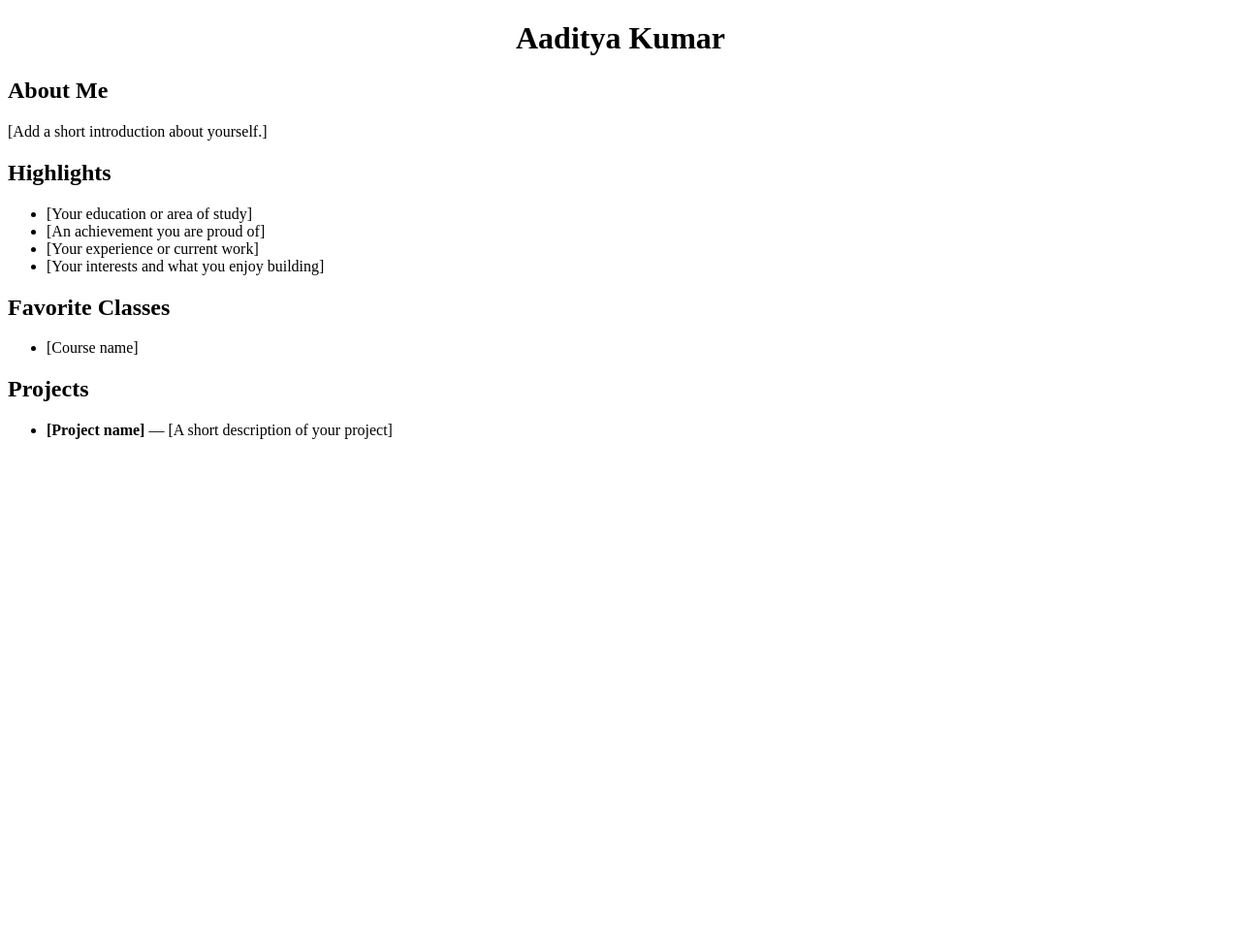
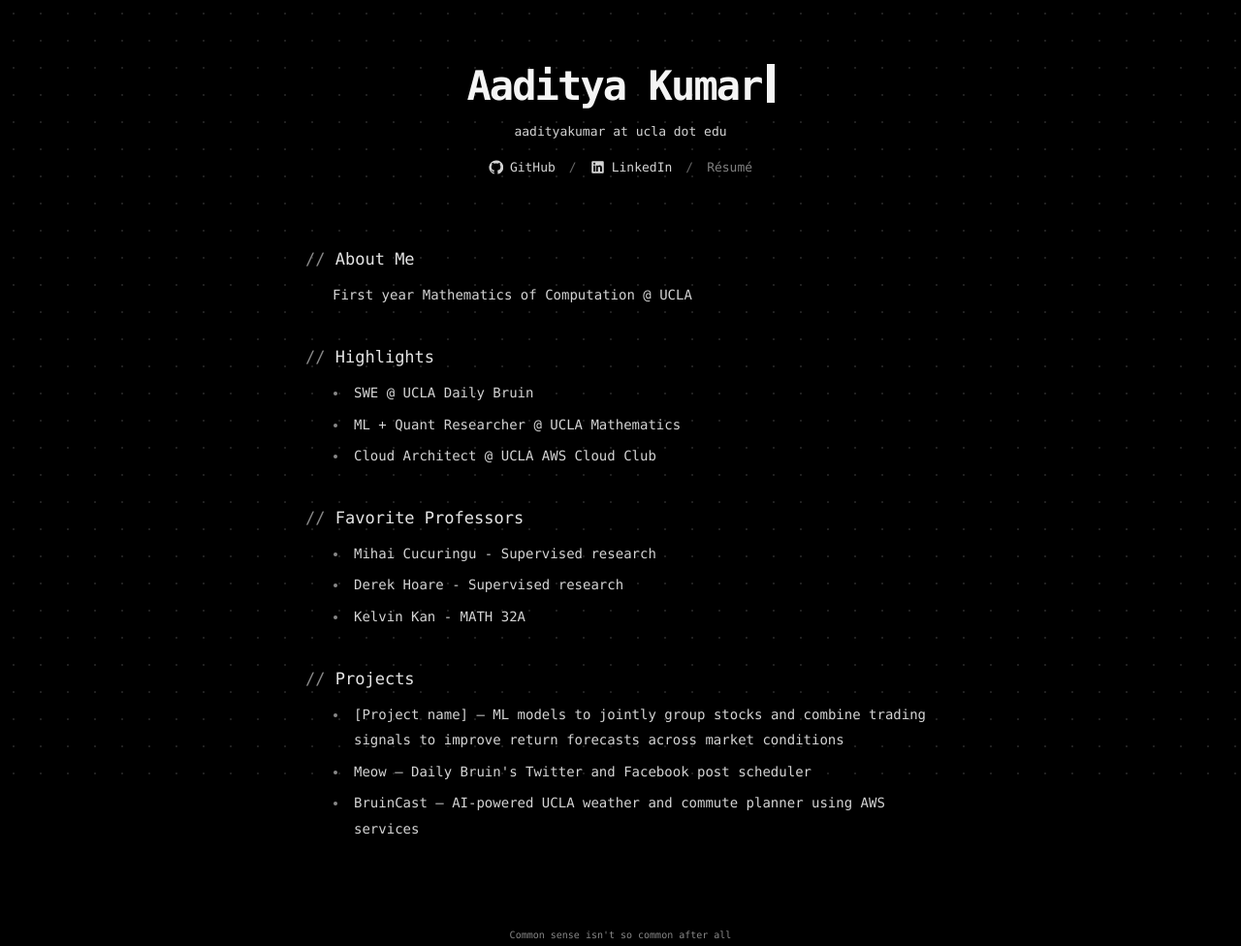
Before and after one commit to kumarsaaditya/Portfolio, a plain HTML site: page index.html in a window 1280 px wide. Shown: the whole page at 97% size. Before the commit the page ends 800 px from the top, so only its background shows below. Drawn offline with Linux system fonts and the light colour scheme.

Commit message:
animation and profile information added

```diff
--- a/index.html
+++ b/index.html
@@ -4,41 +4,52 @@
   <meta charset="UTF-8">
   <meta name="viewport" content="width=device-width, initial-scale=1">
   <title>Aaditya Kumar</title>
+  <meta name="color-scheme" content="dark">
+  <link rel="stylesheet" href="styles.css">
+  <script src="script.js" defer></script>
 </head>
 <body>
+  <canvas id="dot-grid" aria-hidden="true"></canvas>
+  <div class="page">
   <header>
-    <h1 align="center">Aaditya Kumar</h1>
+    <h1 aria-label="Aaditya Kumar"><span class="name-line" aria-hidden="true"><span id="typed-name">Aaditya Kumar</span><span class="typing-cursor"></span></span></h1>
+    <p class="email">aadityakumar at ucla dot edu</p>
+    <p>
+      <a href="https://github.com/kumarsaaditya" target="_blank" rel="noopener noreferrer"><svg class="social-icon" viewBox="0 0 24 24" aria-hidden="true" fill="currentColor"><path d="M12 .8a11.4 11.4 0 0 0-3.6 22.2c.6.1.8-.2.8-.5v-2.2c-3.3.7-4-1.4-4-1.4-.5-1.3-1.3-1.6-1.3-1.6-1.1-.7.1-.7.1-.7 1.2.1 1.8 1.2 1.8 1.2 1 1.8 2.7 1.3 3.4 1 .1-.8.4-1.3.8-1.6-2.7-.3-5.5-1.3-5.5-6a4.7 4.7 0 0 1 1.2-3.2c-.1-.3-.5-1.5.1-3.2 0 0 1-.3 3.3 1.2a11.4 11.4 0 0 1 6 0c2.3-1.5 3.3-1.2 3.3-1.2.6 1.7.2 2.9.1 3.2a4.7 4.7 0 0 1 1.2 3.2c0 4.7-2.8 5.7-5.5 6 .4.4.8 1.1.8 2.2v3.3c0 .3.2.6.8.5A11.4 11.4 0 0 0 12 .8Z"/></svg>GitHub</a>
+      <span class="separator" aria-hidden="true">/</span>
+      <a href="https://www.linkedin.com/in/kumarsaaditya" target="_blank" rel="noopener noreferrer"><svg class="social-icon" viewBox="0 0 24 24" aria-hidden="true" fill="currentColor"><path d="M20.5 2h-17A1.5 1.5 0 0 0 2 3.5v17A1.5 1.5 0 0 0 3.5 22h17a1.5 1.5 0 0 0 1.5-1.5v-17A1.5 1.5 0 0 0 20.5 2ZM8 19H5V9h3ZM6.5 7.7a1.7 1.7 0 1 1 0-3.4 1.7 1.7 0 0 1 0 3.4ZM19 19h-3v-5c0-1.2 0-2.7-1.7-2.7s-2 1.3-2 2.6V19h-3V9h2.9v1.4h.1a3.2 3.2 0 0 1 2.9-1.6c3.1 0 3.8 2 3.8 4.5Z"/></svg>LinkedIn</a>
+      <span class="separator" aria-hidden="true">/</span>
+      <span title="Résumé coming soon">Résumé</span>
+    </p>
   </header>
 
   <main>
     <section>
       <h2>About Me</h2>
-      <p>[Add a short introduction about yourself.]</p>
+      <p>First year Mathematics of Computation @ UCLA</p>
     </section>
-
     <section>
       <h2>Highlights</h2>
       <ul>
-        <li>[Your education or area of study]</li>
-        <li>[An achievement you are proud of]</li>
-        <li>[Your experience or current work]</li>
-        <li>[Your interests and what you enjoy building]</li>
+        <li>SWE @ UCLA Daily Bruin</li>
+        <li>ML + Quant Researcher @ UCLA Mathematics</li>
+        <li>Cloud Architect @ UCLA AWS Cloud Club</li>
       </ul>
     </section>
-
     <section>
-      <h2>Favorite Classes</h2>
-      <ul>
-        <li>[Course name]</li>
-      </ul>
+      <h2>Favorite Professors</h2>
+      <ul><li>Mihai Cucuringu - Supervised research</li></ul>
+      <ul><li>Derek Hoare - Supervised research</li></ul>
+      <ul><li>Kelvin Kan - MATH 32A</li></ul>
     </section>
-
     <section>
       <h2>Projects</h2>
-      <ul>
-        <li><strong>[Project name]</strong> — [A short description of your project]</li>
-      </ul>
+      <ul><li><a href="https://github.com" target="_blank" rel="noopener noreferrer">[Project name]</a> — ML models to jointly group stocks and combine trading signals to improve return forecasts across market conditions</li></ul>
+      <ul><li><a href="https://github.com" target="_blank" rel="noopener noreferrer">Meow</a> — Daily Bruin's Twitter and Facebook post scheduler</li></ul>
+      <ul><li><a href="https://github.com" target="_blank" rel="noopener noreferrer">BruinCast</a> — AI-powered UCLA weather and commute planner using AWS services </li></ul>
     </section>
   </main>
+  <footer>Common sense isn&#39;t so common after all</footer>
+  </div>
 </body>
 </html>
--- a/script.js
+++ b/script.js
@@ -0,0 +1,117 @@
+// Dots gently repel from the pointer and spring back into their grid.
+const canvas = document.getElementById('dot-grid');
+const context = canvas.getContext('2d');
+const motionPreference = matchMedia('(prefers-reduced-motion: reduce)');
+let dots = [], width = 0, height = 0, frame = null;
+let previousFrame = 0;
+const pointer = { x: -1000, y: -1000 };
+const ripples = [];
+const rippleDuration = 1500;
+function render() {
+  context.clearRect(0, 0, width, height);
+  const now = performance.now();
+  const step = Math.min((now - previousFrame) / 16.667 || 1, 2);
+  previousFrame = now;
+  while (ripples.length && now - ripples[0].start > rippleDuration) ripples.shift();
+  let moving = ripples.length > 0;
+  for (const dot of dots) {
+    const dx = dot.homeX - pointer.x, dy = dot.homeY - pointer.y;
+    const distance = Math.hypot(dx, dy);
+    const influence = Math.max(0, 1 - distance / 145);
+    const active = motionPreference.matches ? 0 : influence;
+    // Different phases and strengths let each dot respond independently.
+    const push = active * active * (34 + dot.strength * 18);
+    const driftX = Math.sin(now * .0018 + dot.phase) * active * 9;
+    const driftY = Math.cos(now * .0015 + dot.phase * 1.7) * active * 9;
+    if (active > .01) moving = true;
+    let rippleX = 0, rippleY = 0, rippleLight = 0;
+    for (const ripple of ripples) {
+      const age = now - ripple.start;
+      const rx = dot.homeX - ripple.x, ry = dot.homeY - ripple.y;
+      const radius = Math.hypot(rx, ry);
+      const wave = (radius - age * .8) / 42;
+      const envelope = Math.exp(-wave * wave) * (1 - age / rippleDuration);
+      const displacement = Math.sin(wave * 2) * envelope * 8;
+      rippleX += rx / (radius || 1) * displacement;
+      rippleY += ry / (radius || 1) * displacement;
+      rippleLight += envelope;
+    }
+    const directionX = distance > .01 ? dx / distance : Math.cos(dot.phase);
+    const directionY = distance > .01 ? dy / distance : Math.sin(dot.phase);
+    const targetX = dot.homeX + directionX * push + driftX + rippleX;
+    const targetY = dot.homeY + directionY * push + driftY + rippleY;
+    dot.vx = (dot.vx + (targetX - dot.x) * .035 * step) * Math.pow(.80, step);
+    dot.vy = (dot.vy + (targetY - dot.y) * .035 * step) * Math.pow(.80, step);
+    dot.x += dot.vx * step;
+    dot.y += dot.vy * step;
+    if (Math.abs(targetX-dot.x) + Math.abs(targetY-dot.y) + Math.abs(dot.vx) + Math.abs(dot.vy) > .05) moving = true;
+    context.beginPath();
+    context.arc(dot.x, dot.y, 1 + influence * .65 + Math.min(rippleLight, 1) * .3, 0, Math.PI * 2);
+    context.fillStyle = `rgba(255,255,255,${Math.min(1, .17 + influence * .49 + rippleLight * .25)})`;
+    context.fill();
+  }
+  frame = moving ? requestAnimationFrame(render) : null;
+}
+function schedule() { if (frame === null) { previousFrame = performance.now(); frame = requestAnimationFrame(render); } }
+function resize() {
+  width = innerWidth; height = innerHeight;
+  const ratio = Math.min(devicePixelRatio || 1, 2);
+  canvas.width = width * ratio; canvas.height = height * ratio;
+  context.setTransform(ratio, 0, 0, ratio, 0, 0);
+  dots = [];
+  for (let y = 14; y < height; y += 28) {
+    for (let x = 14; x < width; x += 28) dots.push({homeX:x, homeY:y, x, y, vx:0, vy:0, phase:Math.random()*Math.PI*2, strength:Math.random()});
+  }
+  schedule();
+}
+window.addEventListener('pointermove', event => {
+  if (event.pointerType === 'touch') return;
+  pointer.x = event.clientX; pointer.y = event.clientY; schedule();
+}, { passive: true });
+// Click ripple temporarily disabled; uncomment this handler to restore it.
+/*
+window.addEventListener('click', event => {
+  if (motionPreference.matches || event.detail === 0) return;
+  // Bound the number of overlapping waves during rapid clicking.
+  if (ripples.length >= 8) ripples.shift();
+  ripples.push({ x: event.clientX, y: event.clientY, start: performance.now() });
+  schedule();
+}, { passive: true });
+*/
+function reset() { pointer.x = -1000; pointer.y = -1000; schedule(); }
+document.documentElement.addEventListener('pointerleave', reset);
+window.addEventListener('blur', reset);
+window.addEventListener('resize', resize);
+motionPreference.addEventListener('change', schedule);
+resize();
+
+// Keep an accessible, stable heading while its visual text is retyped.
+const typedName = document.getElementById('typed-name');
+const fullName = typedName.textContent;
+let typingTimer;
+let nameCycle;
+function stopNameAnimation() {
+  clearTimeout(typingTimer);
+  clearInterval(nameCycle);
+  typedName.textContent = fullName;
+}
+function retypeName() {
+  let count = fullName.length;
+  function erase() {
+    typedName.textContent = fullName.slice(0, --count);
+    if (count > 0) typingTimer = setTimeout(erase, 65);
+    else typingTimer = setTimeout(type, 350);
+  }
+  function type() {
+    typedName.textContent = fullName.slice(0, ++count);
+    if (count < fullName.length) typingTimer = setTimeout(type, 110);
+  }
+  erase();
+}
+function startNameAnimation() {
+  stopNameAnimation();
+  if (!motionPreference.matches && !document.hidden) nameCycle = setInterval(retypeName, 15000);
+}
+motionPreference.addEventListener('change', startNameAnimation);
+document.addEventListener('visibilitychange', startNameAnimation);
+startNameAnimation();
--- a/styles.css
+++ b/styles.css
@@ -0,0 +1,41 @@
+* { box-sizing: border-box; }
+:root { color-scheme: dark; background: #000; color: #d4d4d4; font-family: "SFMono-Regular", Consolas, "Liberation Mono", monospace; }
+body { margin: 0; min-height: 100vh; }
+#dot-grid { position: fixed; inset: 0; width: 100%; height: 100%; pointer-events: none; }
+.page { position: relative; max-width: 820px; margin: 0 auto; padding: 64px 32px 80px; }
+header { text-align: center; margin-bottom: 64px; }
+h1 { margin: 0 0 20px; font-size: clamp(28px, 5vw, 42px); font-weight: 600; letter-spacing: -.045em; color: #f5f5f5; }
+header p { display: flex; flex-wrap: wrap; justify-content: center; gap: 14px; font-size: 13px; }
+a { color: #d4d4d4; text-decoration: none; }
+a:hover { color: #ffffff; text-decoration: underline; text-underline-offset: 5px; }
+a:focus-visible { outline: 1px solid #ffffff; outline-offset: 5px; }
+.separator { color: #666666; }
+header span[title] { color: #808080; }
+main { max-width: 650px; margin: auto; }
+section { margin: 0 0 40px; }
+h2 { color: #e5e5e5; font-size: 17px; font-weight: 500; margin: 0 0 14px; }
+h2::before { content: '// '; color: #888888; }
+section p, li { font-size: 14px; line-height: 1.9; }
+section p { margin: 0; padding-left: 28px; }
+ul { margin: 0; padding-left: 44px; }
+li { padding-left: 6px; margin: 6px 0; }
+li::marker { color: #888888; }
+strong { color: #cccccc; font-weight: 400; }
+@media (max-width: 600px) { .page { padding: 44px 23px; } header { margin-bottom: 48px; } header p { gap: 10px; font-size: 12px; } section p, li { font-size: 13px; } }
+
+header .email { color: #d4d4d4; margin: -6px 0 22px; font-size: 13px; }
+
+::selection { background: #39ff14; color: #000000; }
+
+header a { display: inline-flex; align-items: center; gap: 7px; }
+.social-icon { width: 15px; height: 15px; flex-shrink: 0; }
+
+.page { min-height: 100svh; display: flex; flex-direction: column; }
+main { width: 100%; }
+footer { margin-top: auto; padding-top: 48px; text-align: center; color: #888888; font-size: 10px; line-height: 1.6; }
+.page { padding-bottom: 16px; }
+
+.name-line { display: inline-block; position: relative; min-height: 1.2em; }
+.typing-cursor { display: inline-block; width: 8px; height: .95em; margin-left: 5px; background: currentColor; vertical-align: -.08em; animation: cursor-blink 1s step-end infinite; }
+@keyframes cursor-blink { 0%, 49% { opacity: 1; } 50%, 100% { opacity: 0; } }
+@media (prefers-reduced-motion: reduce) { .typing-cursor { animation: none; } }
```
